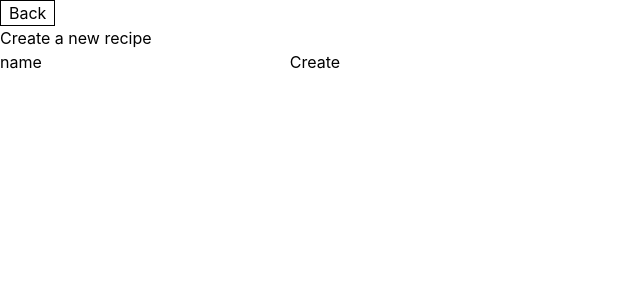
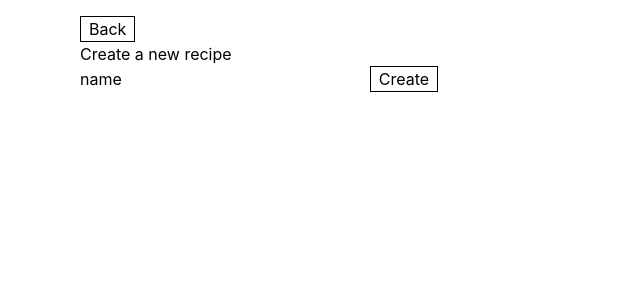
Before and after one commit to s-gas/ho-fame, a React (Vite) app in the folder frontend/: page /new in a window 1280 px wide. Shown: the top 300 px of the page, without its empty margins (0-640 px from the left). Built offline with nearby package versions, Linux system fonts and the light colour scheme.

Commit message:
Add layout with padding

```diff
--- a/frontend/src/components/NewRecipeForm.tsx
+++ b/frontend/src/components/NewRecipeForm.tsx
@@ -1,6 +1,8 @@
 import { useState } from "react";
 import type { Recipe } from "../types";
 import recipesService from "../services/recipes";
+import Button from "./Button";
+import { useNavigate } from "react-router-dom";
 
 interface NewRecipeFormProps {
   setRecipes: React.Dispatch<React.SetStateAction<Recipe[]>>;
@@ -9,12 +11,15 @@ interface NewRecipeFormProps {
 const NewRecipeForm = ({ setRecipes }: NewRecipeFormProps) => {
   const [name, setName] = useState("");
 
+  const navigate = useNavigate();
+
   const handleSubmit = async (event: React.SubmitEvent<HTMLFormElement>) => {
     event.preventDefault();
     try {
       const entry = await recipesService.createRecipe({ name: name });
       setRecipes((recipes) => recipes.concat(entry));
       setName("");
+      navigate("/");
     } catch (error) {
       console.log(error);
     }
@@ -30,7 +35,7 @@ const NewRecipeForm = ({ setRecipes }: NewRecipeFormProps) => {
         name
         <input onChange={handleChange}></input>
       </label>
-      <button type="submit">Create</button>
+      <Button type="submit">Create</Button>
     </form>
   )
 }
--- /dev/null
+++ b/frontend/src/layouts/Layout.tsx
@@ -0,0 +1,13 @@
+interface LayoutProps {
+  children: React.ReactNode;
+};
+
+const Layout = ({ children }: LayoutProps) => {
+  return (
+    <div className="py-4 px-20">
+      {children}
+    </div>
+  )
+};
+
+export default Layout;
--- a/frontend/src/pages/Home.tsx
+++ b/frontend/src/pages/Home.tsx
@@ -1,6 +1,7 @@
 import { useNavigate } from "react-router-dom";
 import RecipesList from "../components/RecipesList";
 import Button from "../components/Button";
+import Layout from "../layouts/Layout";
 import type { Recipe } from "../types";
 
 interface HomeProps {
@@ -13,13 +14,13 @@ const Home = ({recipes, setRecipes}: HomeProps) => {
   const navigate = useNavigate();
 
   return (
-    <>
+    <Layout>
       <div className="flex justify-between">
         <h1>Recipes</h1>
         <Button onClick={() => navigate('/new')}>New</Button>
       </div>
       <RecipesList recipes={recipes} setRecipes={setRecipes} />
-    </>
+    </Layout>
   )
 };
 
--- a/frontend/src/pages/New.tsx
+++ b/frontend/src/pages/New.tsx
@@ -2,6 +2,7 @@ import { useNavigate } from "react-router-dom";
 import NewRecipeForm from "../components/NewRecipeForm";
 import Button from "../components/Button";
 import type { Recipe } from "../types";
+import Layout from "../layouts/Layout";
 
 interface NewProps {
   setRecipes: React.Dispatch<React.SetStateAction<Recipe[]>>;
@@ -12,11 +13,11 @@ const New = ({ setRecipes }: NewProps) => {
   const navigate = useNavigate();
 
   return (
-    <>
+    <Layout>
       <Button onClick={() => navigate('/')}>Back</Button>
       <h1>Create a new recipe</h1>
       <NewRecipeForm setRecipes={setRecipes} />
-    </>
+    </Layout>
   )
 }
 
```
Also changed, not shown: 1 other file (tests, documents, lock files or other folders).
